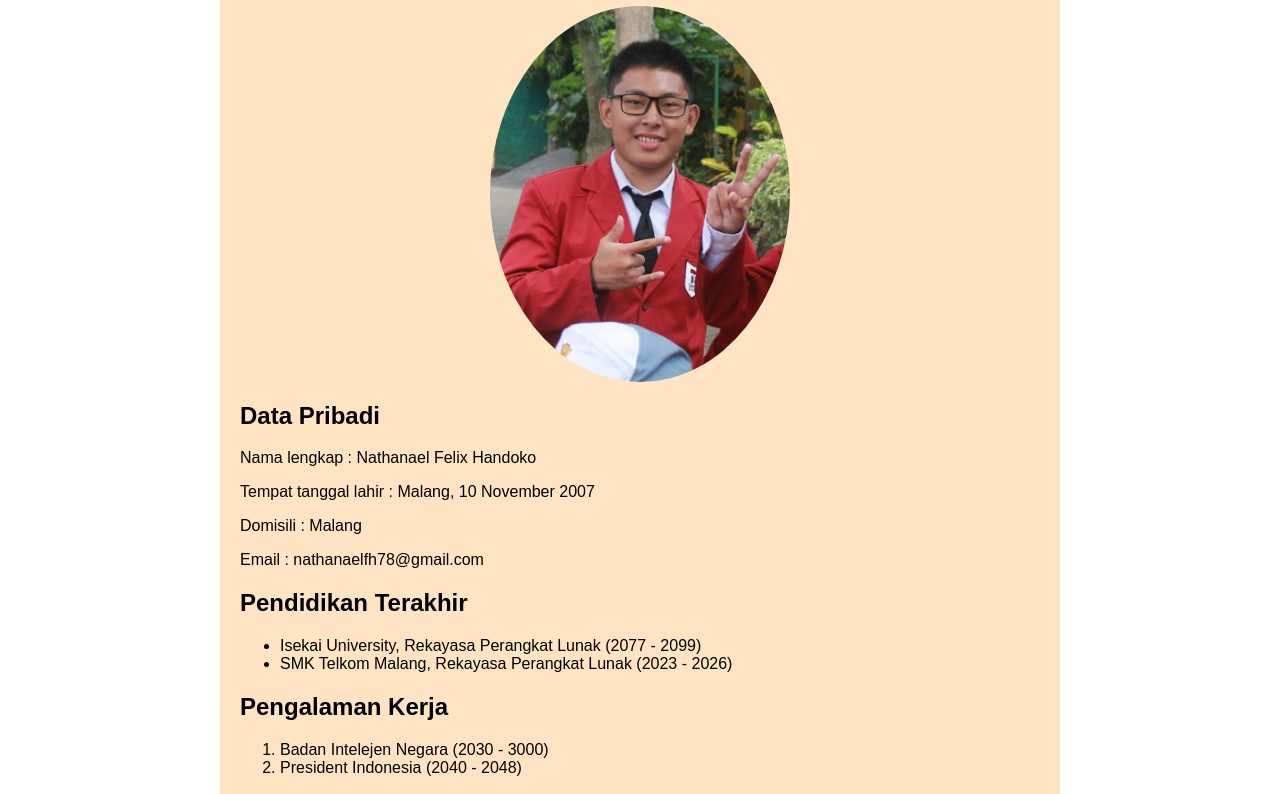
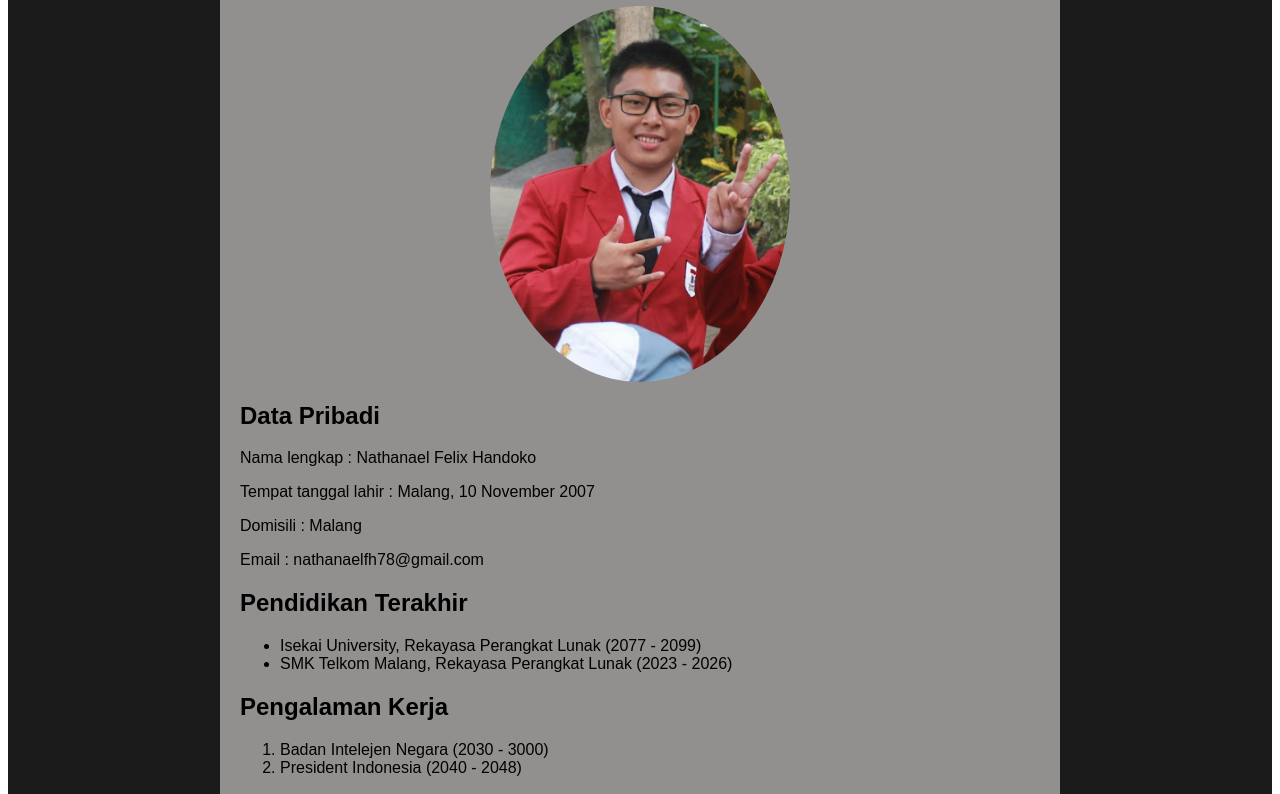
Before and after one commit to Nathanflx/Biodata, a plain HTML site: page index.html in a window 1280 px wide. Shown: the part 130-924 px from the top of the page. Drawn offline with Linux system fonts and the light colour scheme.

Commit message:
Background

```diff
--- a/index.html
+++ b/index.html
@@ -7,6 +7,7 @@
     <link rel="stylesheet" href="style.css">
 </head>
 <body>
+    <div class="Belakang">
     <div class="container">
         <h1>About Me</h1>
         <img src="Foto Almat.png" alt="">
@@ -39,6 +40,7 @@
 
         </ul>
     </div>
+    </div>
 
 </body>
 </html>
--- a/style.css
+++ b/style.css
@@ -4,7 +4,7 @@
 
 .container {
     max-width: 800px;
-    background-color: bisque;
+    background-color: rgb(145, 144, 143);
     margin:auto;
     padding: 20px;
     border-radius: 5%;
@@ -20,3 +20,7 @@ img {
     margin: auto;
     border-radius: 50%;
 }
+.Belakang {
+    background-color: rgb(28, 27, 27);
+    border-radius: 5%;
+}
```
